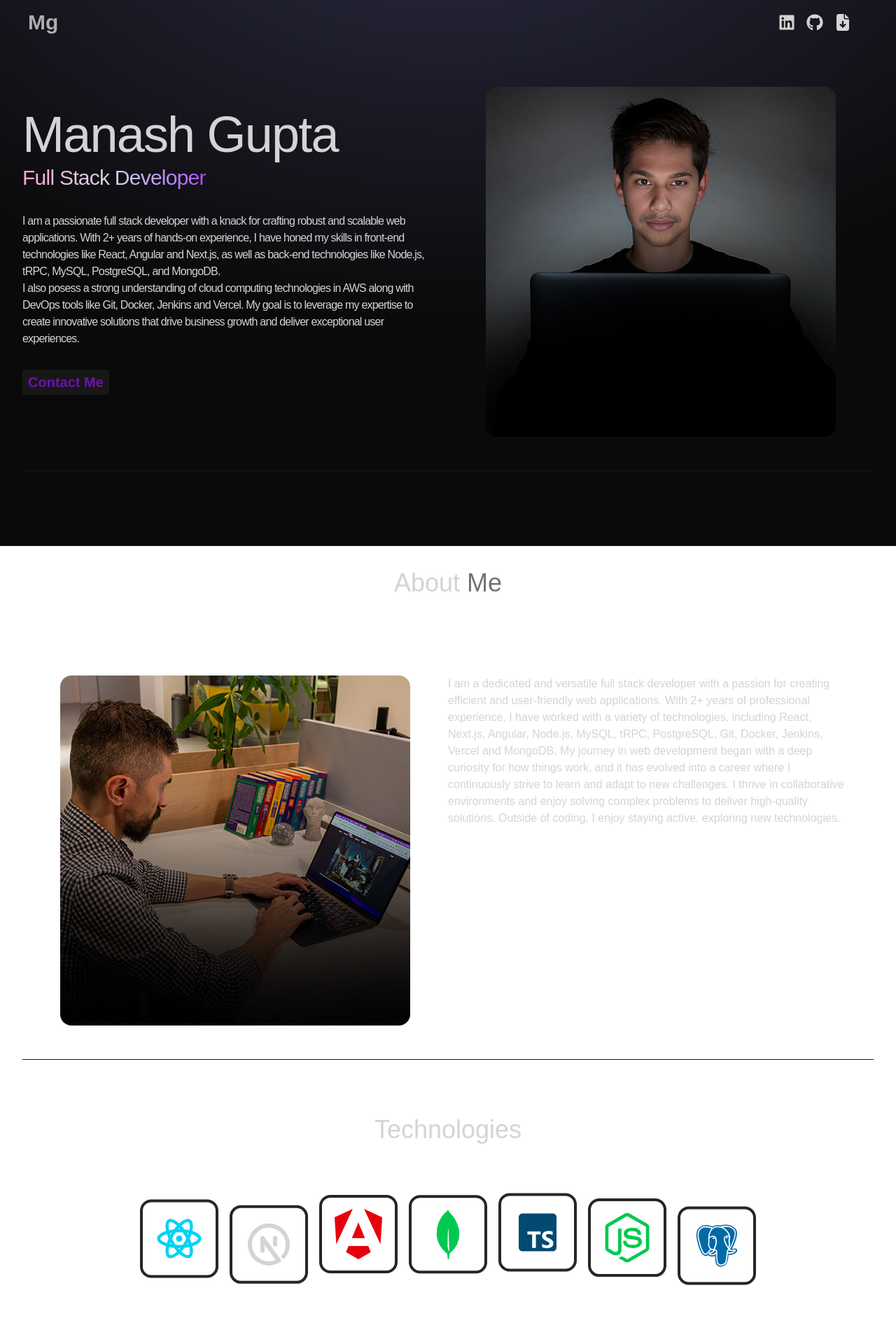
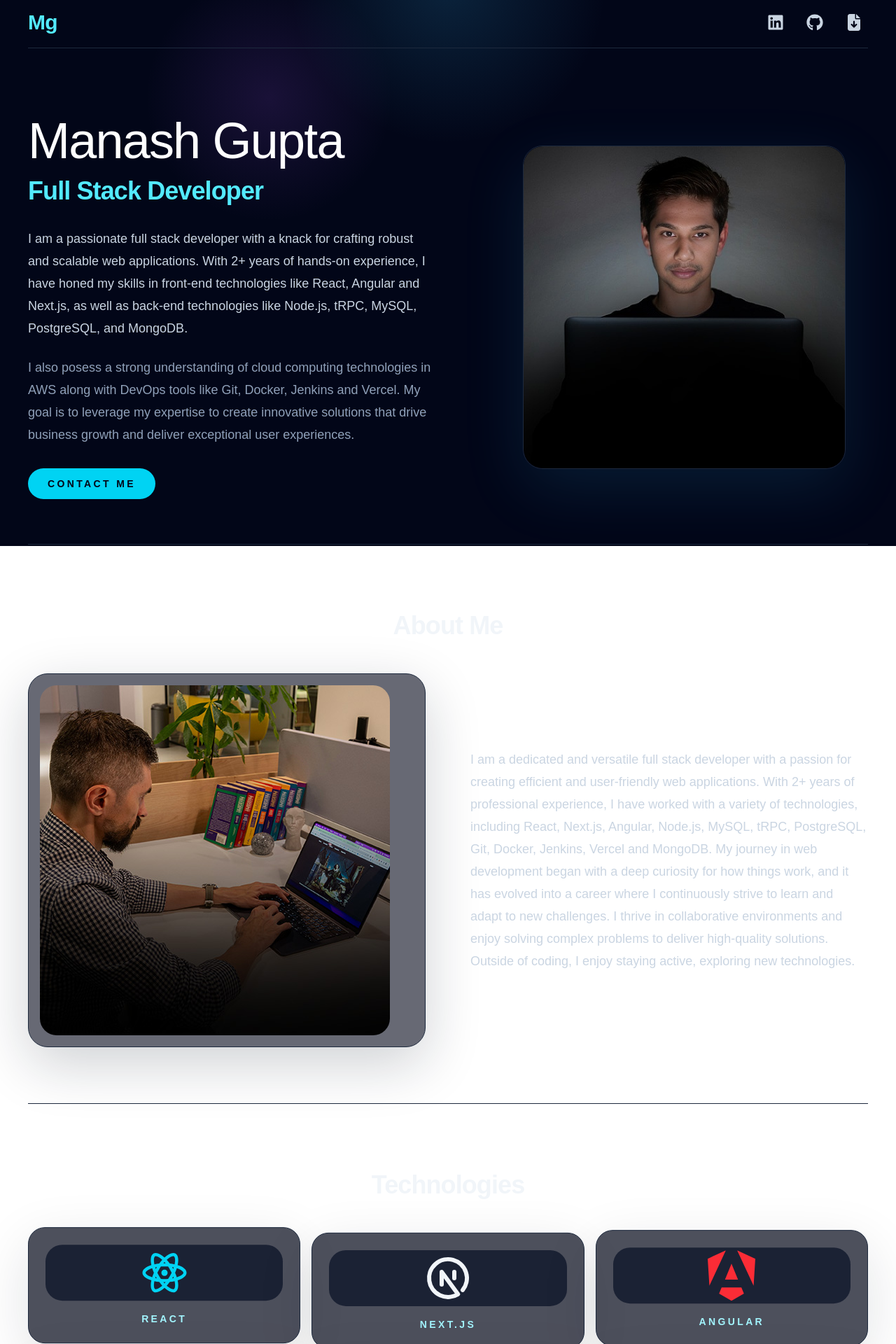
Before and after one commit to manash-codes/portfolio, a Next.js app in the folder next-portfolio/: page / in a window 1280 px wide. Shown: the part 20-1940 px from the top of the page at 70% size. Built offline with nearby package versions, Linux system fonts and the light colour scheme.

Commit message:
Refactor components for improved styling and structure; enhance animations and accessibility

```diff
--- a/next-portfolio/app/page.tsx
+++ b/next-portfolio/app/page.tsx
@@ -2,30 +2,28 @@ import About from "@/components/About";
 import Contact from "@/components/Contact";
 import Experience from "@/components/Experience";
 import Hero from "@/components/Hero";
-import Loader from "@/components/Loader";
 import Navbar from "@/components/Navbar";
 import Projects from "@/components/Projects";
 import Technologies from "@/components/Technologies";
-import Image from "next/image";
-import { lazy, Suspense } from "react";
 
 export default function Home() {
   return (
-    <div className="overflow-x-hidden text-neutral-300 antialiased selection:bg-cyan-300 selection:text-cyan-900">
-      <div className="fixed top-0 -z-10 h-full w-full">
-        <div className="absolute top-0 z-[-2] h-screen w-screen bg-neutral-950 bg-[radial-gradient(ellipse_80%_80%_at_50%_-20%,rgba(120,119,198,0.3),rgba(255,255,255,0))]"></div>
+    <div className="relative overflow-x-hidden text-slate-100 antialiased selection:bg-cyan-300 selection:text-slate-950">
+      <div className="fixed inset-0 -z-10 bg-slate-950">
+        <div className="absolute inset-0 bg-[radial-gradient(circle_at_top,rgba(56,189,248,0.16),transparent_22%),radial-gradient(circle_at_30%_20%,rgba(168,85,247,0.14),transparent_16%)]" />
       </div>
-      <div className="container mx-auto px-8">
-        <Suspense fallback={<Loader />}>
-          <Navbar />
+
+      <main className="mx-auto min-h-screen max-w-7xl px-6 py-8 sm:px-8 lg:px-10">
+        <Navbar />
+        <div className="space-y-24">
           <Hero />
           <About />
           <Technologies />
           <Experience />
           <Projects />
           <Contact />
-        </Suspense>
-      </div>
+        </div>
+      </main>
     </div>
   );
 }
--- a/next-portfolio/components/About.tsx
+++ b/next-portfolio/components/About.tsx
@@ -1,3 +1,5 @@
+"use client";
+
 import CustomImage from "@/components/ui/Image";
 import aboutImg from "../assets/about.jpg";
 import { ABOUT_TEXT } from "../constants";
@@ -5,39 +7,46 @@ import * as motion from "framer-motion/client";
 
 const About = () => {
   return (
-    <div className="border-b border-neutral-900 pb-4">
-      <h2 className="my-20 text-center text-4xl">
-        About <span className="text-neutral-500">Me</span>
-      </h2>
-      <div className="flex flex-wrap">
+    <section className="border-b border-slate-800 pb-20">
+      <motion.h2
+        initial={{ opacity: 0, y: -30 }}
+        whileInView={{ opacity: 1, y: 0 }}
+        transition={{ duration: 0.6 }}
+        className="mb-12 text-center text-4xl font-semibold tracking-tight text-slate-100"
+      >
+        About Me
+      </motion.h2>
+
+      <div className="flex flex-col gap-10 lg:flex-row lg:items-center lg:gap-16">
         <motion.div
-          initial={{ x: -100, opacity: 0 }}
-          whileInView={{ x: 0, opacity: 1 }}
-          transition={{ duration: 0.5 }}
-          className="w-full lg:w-1/2 lg:p-8"
+          initial={{ opacity: 0, x: -40 }}
+          whileInView={{ opacity: 1, x: 0 }}
+          transition={{ duration: 0.8 }}
+          className="lg:w-1/2"
         >
-          <div className="flex justify-center items-center">
+          <div className="overflow-hidden rounded-[28px] border border-slate-800 bg-slate-950/60 p-4 shadow-[0_24px_80px_rgba(15,23,42,0.2)]">
             <CustomImage
-              className="rounded-2xl"
+              className="block rounded-[24px]"
               src={aboutImg.src}
               width={aboutImg.width}
               height={aboutImg.height}
-              alt="about me"
+              alt="Portrait of Manash Gupta"
             />
           </div>
         </motion.div>
+
         <motion.div
-          initial={{ x: 100, opacity: 0 }}
-          whileInView={{ x: 0, opacity: 1 }}
-          transition={{ duration: 0.5 }}
-          className="w-full lg:w-1/2"
+          initial={{ opacity: 0, x: 40 }}
+          whileInView={{ opacity: 1, x: 0 }}
+          transition={{ duration: 0.8 }}
+          className="lg:w-1/2"
         >
-          <div className="flex justify-center lg:justify-start">
-            <p className="my-2 max-w-xl py-6">{ABOUT_TEXT}</p>
-          </div>
+          <p className="text-base leading-8 text-slate-300 sm:text-lg">
+            {ABOUT_TEXT}
+          </p>
         </motion.div>
       </div>
-    </div>
+    </section>
   );
 };
 
--- a/next-portfolio/components/Hero.tsx
+++ b/next-portfolio/components/Hero.tsx
@@ -8,80 +8,81 @@ const container = (delay: number) => ({
   visible: {
     x: 0,
     opacity: 1,
-    transition: { duration: 0.5, delay: delay },
+    transition: { duration: 0.55, delay },
   },
 });
 
 const Hero = () => {
   return (
-    <div className="border-b border-neutral-900 pb-4 lg:mb-35">
-      <div className="flex flex-wrap">
-        <div className="w-full lg:w-1/2">
-          <div className="flex flex-col items-center lg:items-start">
+    <section className="border-b border-slate-800 pb-16 pt-10 lg:pt-16">
+      <div className="flex flex-col gap-16 lg:flex-row lg:items-center lg:gap-24">
+        <div className="lg:max-w-2xl">
           <motion.h1
             variants={container(0)}
             initial="hidden"
             animate="visible"
-              className="pb-2 text-5xl font-thin tracking-tight lg:mt-16 lg:text-7xl"
+            className="text-5xl font-extralight tracking-tight text-white sm:text-6xl lg:text-7xl"
           >
             Manash Gupta
           </motion.h1>
-            <motion.span
+
+          <motion.p
             variants={container(0.5)}
             initial="hidden"
             animate="visible"
-              className="bg-linear-to-r from-pink-300 via-slate-300 to-purple-500 bg-clip-text text-transparent tracking-tight text-3xl"
+            className="mt-4 text-3xl font-semibold tracking-tight text-cyan-300 sm:text-4xl"
           >
             Full Stack Developer
-            </motion.span>
+          </motion.p>
+
           <motion.p
             variants={container(1)}
             initial="hidden"
             animate="visible"
-              className="mt-2 max-w-xl tracking-tighter pt-6 font-light"
+            className="mt-8 max-w-2xl text-base leading-8 text-slate-300 sm:text-lg"
           >
             {HERO_CONTENT}
           </motion.p>
+
           <motion.p
-              variants={container(1)}
+            variants={container(1.2)}
             initial="hidden"
             animate="visible"
-              className="mb-2 max-w-xl tracking-tighter pb-6 font-light"
+            className="mt-6 max-w-2xl text-base leading-8 text-slate-400 sm:text-lg"
           >
             {HERO_CONTENT2}
           </motion.p>
+
           <motion.a
             variants={container(1.5)}
             initial="hidden"
             animate="visible"
-              className="text-xl font-semibold mr-2 rounded bg-neutral-900 px-2 py-1 max-xl:my-4 text-purple-800 hover:text-neutral-400"
             href={`mailto:${CONTACT.email}`}
+            className="mt-8 inline-flex items-center justify-center rounded-full bg-cyan-400 px-7 py-3 text-sm font-semibold uppercase tracking-[0.24em] text-slate-950 transition hover:bg-cyan-300 focus-visible:outline focus-visible:outline-offset-4 focus-visible:outline-cyan-300"
           >
             Contact Me
           </motion.a>
         </div>
-        </div>
-        <div className="w-full lg:w-1/2 lg:p-8">
-          <div className="flex justify-center">
+
+        <div className="flex justify-center lg:w-1/2 lg:p-8">
           <motion.div
-              rel="preload"
-              initial={{ x: 100, opacity: 0 }}
-              animate={{ x: 0, opacity: 1 }}
-              transition={{ duration: 1, delay: 1.2 }}
+            initial={{ x: 100, opacity: 0, scale: 0.96 }}
+            animate={{ x: 0, opacity: 1, scale: 1 }}
+            transition={{ duration: 0.9, delay: 1.1 }}
+            className="overflow-hidden rounded-[28px] border border-slate-800 bg-slate-950/80 shadow-[0_28px_90px_rgba(56,189,248,0.12)]"
           >
             <CustomImage
               loading="eager"
               src={profilePic.src}
-                alt="Manash Gupta"
+              alt="Portrait of Manash Gupta"
               width={profilePic.width}
               height={profilePic.height}
-                className="rounded-2xl"
+              className="block rounded-[28px]"
             />
           </motion.div>
         </div>
       </div>
-      </div>
-    </div>
+    </section>
   );
 };
 
--- a/next-portfolio/components/Navbar.tsx
+++ b/next-portfolio/components/Navbar.tsx
@@ -1,31 +1,37 @@
 import { FaGithub, FaLinkedin } from "react-icons/fa";
 import { FaFileArrowDown } from "react-icons/fa6";
-// import RESUME from "@/public/";
-
 
 const Navbar = () => {
   return (
-    <nav className="mb-2 flex justify-between items-center py-2">
-      <div className="flex shrink-0 items-center">
-        <h2 className="opacity-80 text-3xl font-bold mx-2 w-10">Mg</h2>
+    <nav className="mb-8 flex items-center justify-between gap-6 border-b border-slate-800 pb-4">
+      <div className="flex items-center gap-3">
+        <span className="text-3xl font-semibold tracking-tight text-cyan-300">Mg</span>
       </div>
-      <div className="m-8 max-sm:me-0 flex justify-center items-center gap-4 text-2xl">
+
+      <div className="flex items-center gap-4 text-2xl text-slate-300">
         <a
-          className="cursor-pointer hover:text-sky-700 hover:scale-110"
+          className="inline-flex items-center justify-center rounded-full p-2 transition hover:text-cyan-300 focus-visible:outline focus-visible:outline-2 focus-visible:outline-offset-2 focus-visible:outline-cyan-300"
           href="https://www.linkedin.com/in/manash-gupta/"
+          target="_blank"
+          rel="noreferrer noopener"
+          aria-label="LinkedIn"
         >
           <FaLinkedin />
         </a>
         <a
-          className="cursor-pointer hover:text-gray-500 hover:scale-110"
+          className="inline-flex items-center justify-center rounded-full p-2 transition hover:text-cyan-300 focus-visible:outline focus-visible:outline-2 focus-visible:outline-offset-2 focus-visible:outline-cyan-300"
           href="https://github.com/manash-codes"
+          target="_blank"
+          rel="noreferrer noopener"
+          aria-label="GitHub"
         >
           <FaGithub />
         </a>
         <a
-          className="cursor-pointer hover:text-purple-500 hover:scale-110"
-          href={"/Manash_Gupta_Full_Stack.pdf"}
+          className="inline-flex items-center justify-center rounded-full p-2 transition hover:text-cyan-300 focus-visible:outline focus-visible:outline-2 focus-visible:outline-offset-2 focus-visible:outline-cyan-300"
+          href="/Manash_Gupta_Full_Stack.pdf"
           download
+          aria-label="Download resume"
         >
           <FaFileArrowDown />
         </a>
--- a/next-portfolio/components/Technologies.tsx
+++ b/next-portfolio/components/Technologies.tsx
@@ -7,93 +7,66 @@ import * as motion from "framer-motion/client";
 import { Variants } from "framer-motion";
 
 const iconVariants = (duration: number): Variants => ({
-  initial: { y: -10 },
+  initial: { y: 0 },
   animate: {
-    y: [10, -10],
+    y: [0, -10, 0],
     transition: {
       duration,
-      ease: "linear" as const,
+      ease: "easeInOut",
       repeat: Infinity,
-      repeatType: "reverse" as const,
+      repeatType: "loop",
     },
   },
 });
 
+const technologies = [
+  { label: "React", icon: <RiReactjsLine className="text-7xl text-cyan-400" /> },
+  { label: "Next.js", icon: <TbBrandNextjs className="text-7xl text-slate-100" /> },
+  { label: "Angular", icon: <SiAngular className="text-7xl text-red-500" /> },
+  { label: "MongoDB", icon: <SiMongodb className="text-7xl text-emerald-500" /> },
+  { label: "TypeScript", icon: <BiLogoTypescript className="text-7xl text-sky-500" /> },
+  { label: "Node.js", icon: <FaNodeJs className="text-7xl text-emerald-500" /> },
+  { label: "PostgreSQL", icon: <BiLogoPostgresql className="text-7xl text-cyan-500" /> },
+];
+
 const Technologies = () => {
   return (
-    <div className="border-b border-neutral-900 pb-24">
+    <section className="border-b border-slate-800 pb-24">
       <motion.h2
-        initial={{ opacity: 0, y: -100 }}
+        initial={{ opacity: 0, y: -30 }}
         whileInView={{ opacity: 1, y: 0 }}
-        transition={{ duration: 1.5 }}
-        className="my-20 text-center text-4xl"
+        transition={{ duration: 0.6 }}
+        className="mb-12 text-center text-4xl font-semibold tracking-tight text-slate-100"
       >
         Technologies
       </motion.h2>
+
       <motion.div
-        whileInView={{ opacity: 1, x: 0 }}
-        initial={{ opacity: 0, x: -100 }}
-        transition={{ duration: 1.5 }}
-        className="flex flex-wrap items-center justify-center gap-4"
+        initial={{ opacity: 0, y: 20 }}
+        whileInView={{ opacity: 1, y: 0 }}
+        transition={{ duration: 0.8 }}
+        className="grid gap-4 sm:grid-cols-2 lg:grid-cols-3"
       >
-        <motion.div
-          variants={iconVariants(2.5)}
-          animate="animate"
-          initial="initial"
-          className="rounded-2xl border-4 border-neutral-800 p-4"
-        >
-          <RiReactjsLine className="text-7xl text-cyan-400" />
-        </motion.div>
-        <motion.div
-          variants={iconVariants(3)}
-          animate="animate"
-          initial="initial"
-          className="rounded-2xl border-4 border-neutral-800 p-4"
-        >
-          <TbBrandNextjs className="text-7xl" />
-        </motion.div>
-        <motion.div
-          variants={iconVariants(5.5)}
-          animate="animate"
-          initial="initial"
-          className="rounded-2xl border-4 border-neutral-800 p-4"
-        >
-          <SiAngular className="text-7xl text-red-600" />
-        </motion.div>
-        <motion.div
-          variants={iconVariants(2)}
-          animate="animate"
-          initial="initial"
-          className="rounded-2xl border-4 border-neutral-800 p-4"
-        >
-          <SiMongodb className="text-7xl text-green-500" />
-        </motion.div>
-        <motion.div
-          variants={iconVariants(6.5)}
-          animate="animate"
-          initial="initial"
-          className="rounded-2xl border-4 border-neutral-800 p-4"
-        >
-          <BiLogoTypescript className="text-7xl text-sky-900" />
-        </motion.div>
-        <motion.div
-          variants={iconVariants(4.5)}
-          animate="animate"
-          initial="initial"
-          className="rounded-2xl border-4 border-neutral-800 p-4"
-        >
-          <FaNodeJs className="text-7xl text-green-500" />
-        </motion.div>
-        <motion.div
-          variants={iconVariants(3.2)}
-          animate="animate"
-          initial="initial"
-          className="rounded-2xl border-4 border-neutral-800 p-4"
-        >
-          <BiLogoPostgresql className="text-7xl text-sky-700" />
-        </motion.div>
+        {technologies.map((technology, index) => (
+          <motion.div
+            key={technology.label}
+            variants={iconVariants(2 + index * 0.2)}
+            animate="animate"
+            initial="initial"
+            className="group rounded-3xl border border-slate-800 bg-slate-950/70 p-6 text-center shadow-[0_24px_80px_rgba(15,23,42,0.12)]"
+            role="article"
+            aria-label={technology.label}
+          >
+            <div className="flex h-20 items-center justify-center rounded-3xl bg-slate-900/80 transition group-hover:bg-cyan-950/90">
+              {technology.icon}
+            </div>
+            <p className="mt-4 text-sm font-semibold uppercase tracking-[0.24em] text-cyan-200">
+              {technology.label}
+            </p>
+          </motion.div>
+        ))}
       </motion.div>
-    </div>
+    </section>
   );
 };
 
```
Also changed, not shown: next-portfolio/components/Contact.tsx (+34 -22 lines), next-portfolio/components/Experience.tsx (+28 -30 lines), next-portfolio/components/Projects.tsx (+28 -31 lines). Lines whose indentation alone changed are shown as unchanged.
